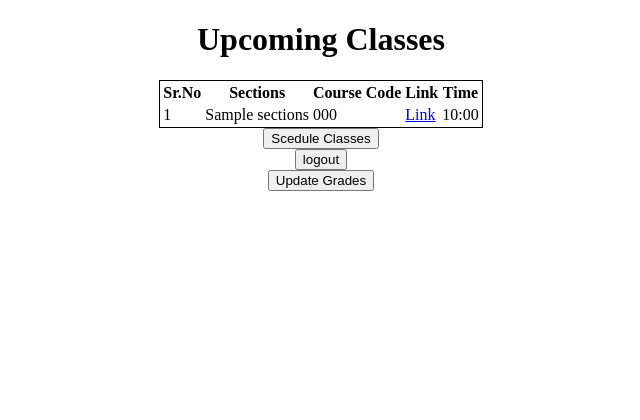
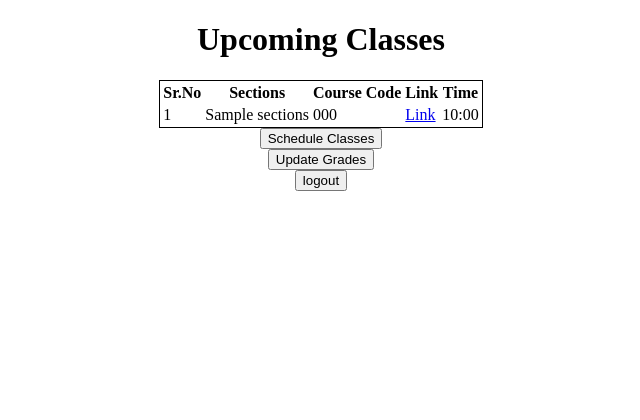
Before and after one commit to MASHOD0/CollegeCourseWare, a Flask app: page /teacher in a window 1280 px wide. Shown: the top 420 px of the page, without its empty margins (319-959 px from the left). Run offline with Flask 2, Linux system fonts and the light colour scheme; the visitor is signed in with stand-in values (Sample User, id 1); a database or web service that is not in the repository returns one stand-in record (values such as "Sample title"); some libraries are stand-ins or nearby versions.

Commit message:
grades update

```diff
--- a/src/templates/teacher.html
+++ b/src/templates/teacher.html
@@ -47,13 +47,14 @@ Upcoming Classes
 
 
 <form action="/schedule" class="inline">
-  <button class="float-left submit-button" >Scedule Classes</button>
+  <button class="float-left submit-button" >Schedule Classes</button>
+</form>
+<form action="/grades" class="inline">
+  <button class="float-left submit-button" >Update Grades</button>
 </form>
 <form action="/logout" class="inline">
   <button class="float-left submit-button" >logout</button>
 </form>
-<form action="/grades" class="inline">
-  <button class="float-left submit-button" >Update Grades</button>
-</form>
+
 
 {% endblock %}
```
